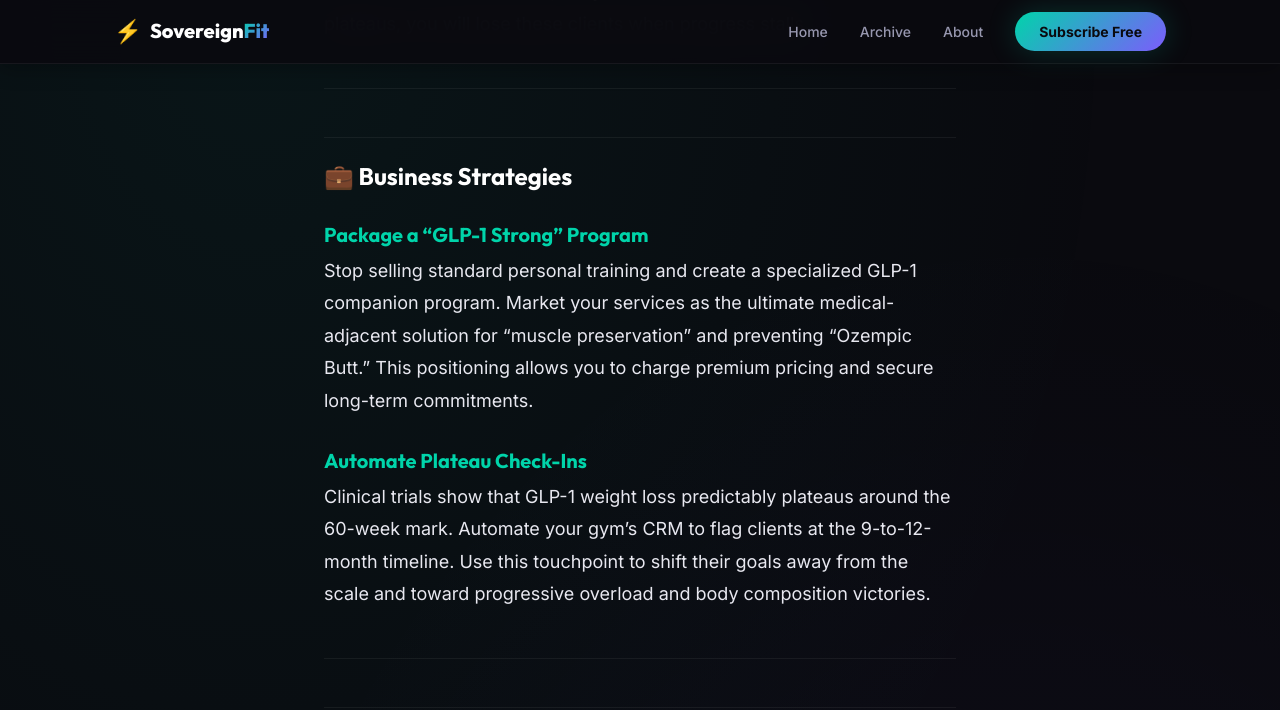
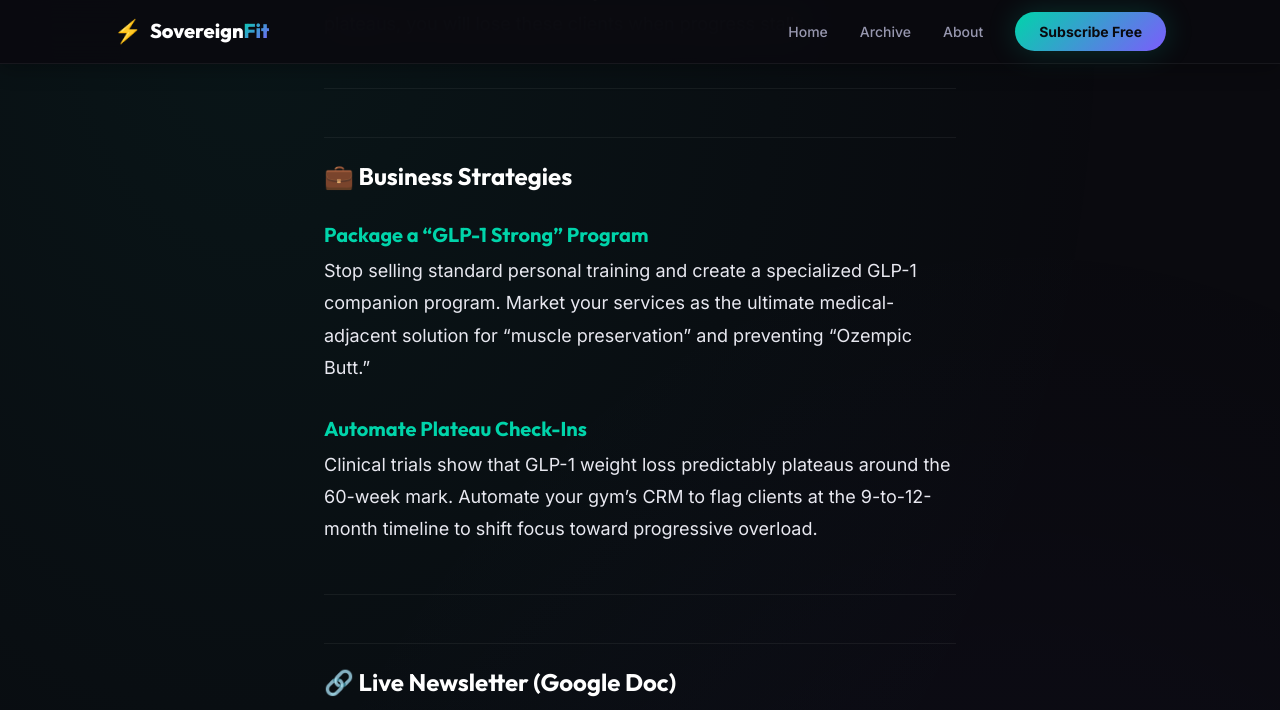
Before and after one commit to sovereign-fit/community, a Jekyll site: the page built from _posts/2026-03-20-glp1-fitness-era.md, in a window 1280 px wide and 1400 px high, scrolled down 587 px. Shown: the top 710 px of the window. Built offline with Jekyll 4.4.1, drawn with Linux system fonts in a browser that asks for light colours; comment, search, counter and statistics services are not loaded; some of the changed text lies outside the part shown.

```diff
--- a/_posts/2026-03-20-glp1-fitness-era.md
+++ b/_posts/2026-03-20-glp1-fitness-era.md
@@ -14,30 +14,20 @@
 ## 💼 Business Strategies
 
 ### Package a "GLP-1 Strong" Program
-Stop selling standard personal training and create a specialized GLP-1 companion program. Market your services as the ultimate medical-adjacent solution for "muscle preservation" and preventing "Ozempic Butt." This positioning allows you to charge premium pricing and secure long-term commitments.
+Stop selling standard personal training and create a specialized GLP-1 companion program. Market your services as the ultimate medical-adjacent solution for "muscle preservation" and preventing "Ozempic Butt."
 
 ### Automate Plateau Check-Ins
-Clinical trials show that GLP-1 weight loss predictably plateaus around the 60-week mark. Automate your gym's CRM to flag clients at the 9-to-12-month timeline. Use this touchpoint to shift their goals away from the scale and toward progressive overload and body composition victories.
-
----
-
-## 🧠 Coaching Concepts
-
-### The Scheduled Hydration Protocol
-GLP-1 drugs suppress the hypothalamus, meaning natural thirst signals will fail your clients. Coaching them to "drink when thirsty" is no longer effective and leads to nausea and muscle cramps. Implement a strict strategy aiming for 3.7 liters daily with mandatory electrolyte supplementation.
-
-### Combatting "Ozempic Butt"
-Rapid fat and muscle loss often causes sagging skin, commonly referred to as "Ozempic Butt." To prevent this, mandate a strict daily protein intake of 1.6g/kg of body weight. Pair this with mandatory resistance training 2-3 times a week, featuring glute-focused movements like hip thrusts and Bulgarian split squats.
+Clinical trials show that GLP-1 weight loss predictably plateaus around the 60-week mark. Automate your gym's CRM to flag clients at the 9-to-12-month timeline to shift focus toward progressive overload.
 
 ---
 
 ## 🔗 Live Newsletter (Google Doc)
-<iframe src="https://docs.google.com/document/d/e/YOUR_PUBLISHED_ID_HERE/pub?embedded=true" width="100%" height="600px"></iframe>
+<iframe src="https://docs.google.com/document/d/e/2PACX-1vRP4jQcz6W6C-xEnok3S7Qw02QNN2T9u4H-W3OD1rlLz_GqTQww9GMjJZywlGhlxjvwQfmzGnZafqqJ/pub?embedded=true" width="100%" height="600px"></iframe>
 
 ---
 
 ### 🔧 Tool of the Week: Sovereign Outreach Engine
-Struggling to track client milestones? The **Sovereign Outreach Engine** puts your entire communication pipeline on autopilot. Capture leads, trigger automated SMS check-ins, and manage your business without trading time for money.
+The **Sovereign Outreach Engine** puts your entire client communication pipeline on autopilot. Capture leads, trigger automated SMS check-ins, and manage your business without trading time for money.
 
 [→ Start Building Your Empire](https://sovereign-fit.github.io/)
 
```
